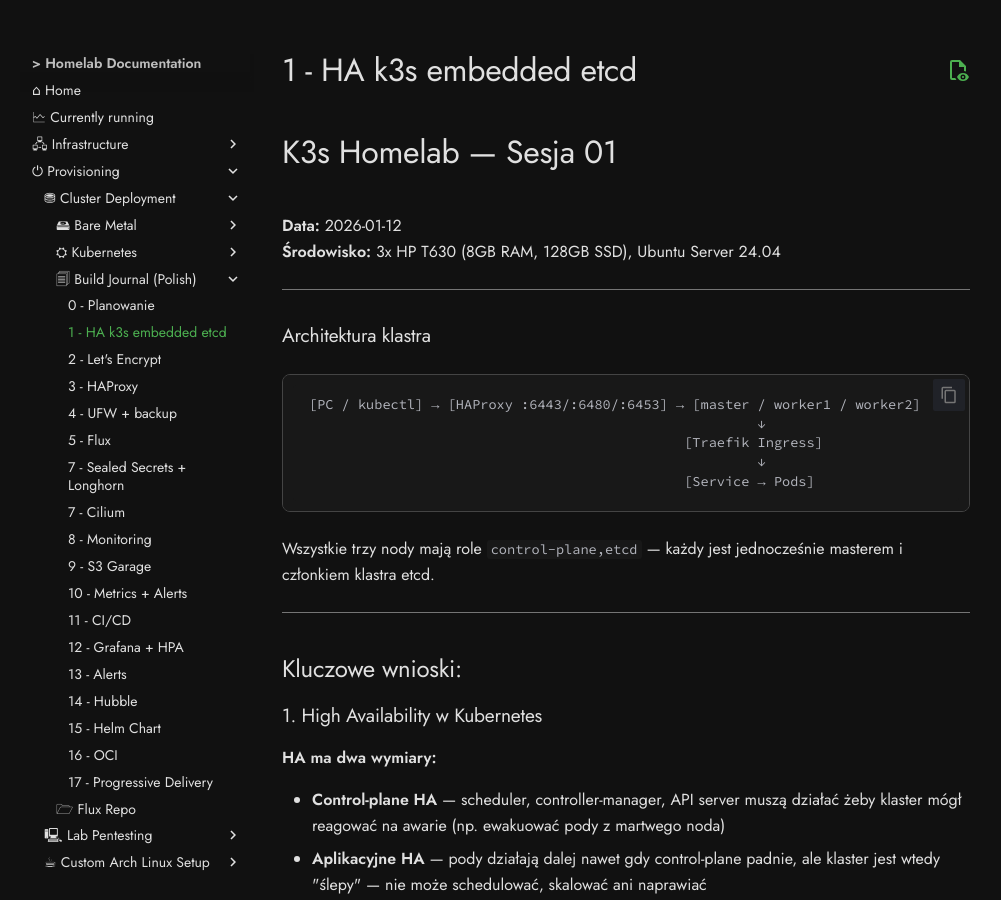
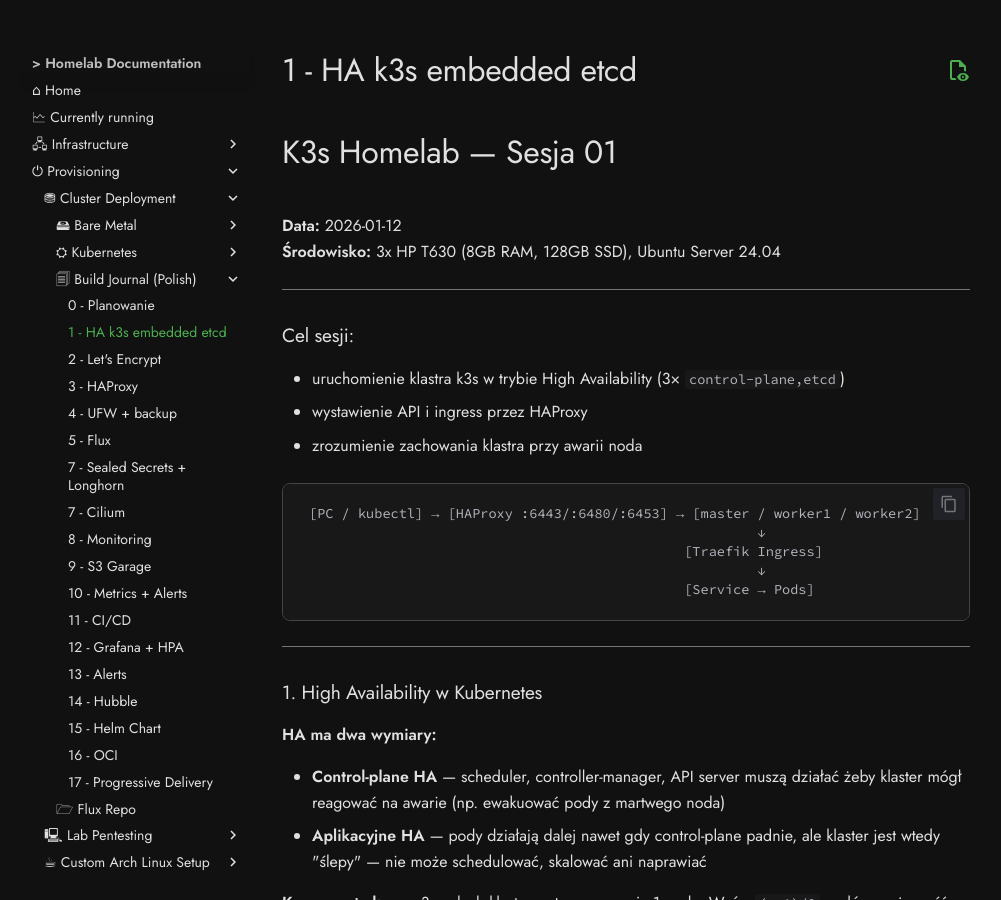
Before and after one commit to kCn3333/homelab, an MkDocs documentation site: the page built from docs/journal/day 01.md, in a window 1280 px wide and 900 px high. Shown: the whole window, without its empty margins (14-1015 px from the left). Built offline with MkDocs 1.6.1 and Material for MkDocs 9.7.7, drawn with Linux system fonts in a browser that asks for light colours; comment, search, counter and statistics services are not loaded.

Commit message:
add: k3s journal day 1

````diff
--- a/docs/journal/day 01.md
+++ b/docs/journal/day 01.md
@@ -7,7 +7,11 @@
 
 ---
 
-### Architektura klastra
+### Cel sesji:
+
+- uruchomienie klastra k3s w trybie High Availability (3× `control-plane,etcd`)
+- wystawienie API i ingress przez HAProxy
+- zrozumienie zachowania klastra przy awarii noda
 
 ```
 [PC / kubectl] → [HAProxy :6443/:6480/:6453] → [master / worker1 / worker2]
@@ -17,11 +21,7 @@
                                               [Service → Pods]
 ```
 
-Wszystkie trzy nody mają role `control-plane,etcd` — każdy jest jednocześnie masterem i członkiem klastra etcd.
-
 ---
-
-## Kluczowe wnioski:
 
 ### 1. High Availability w Kubernetes
 
````
